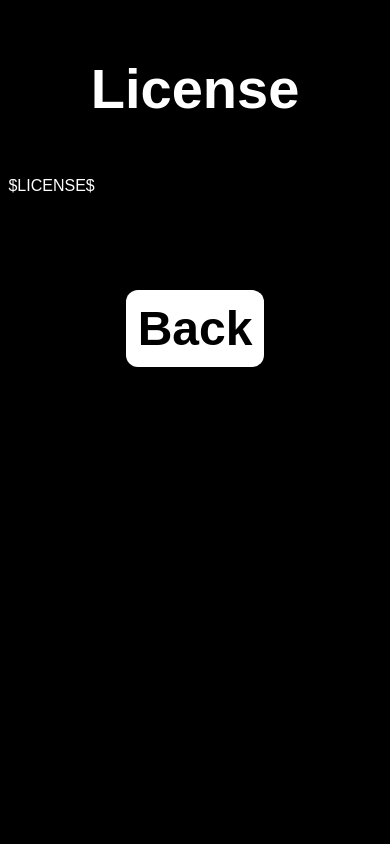
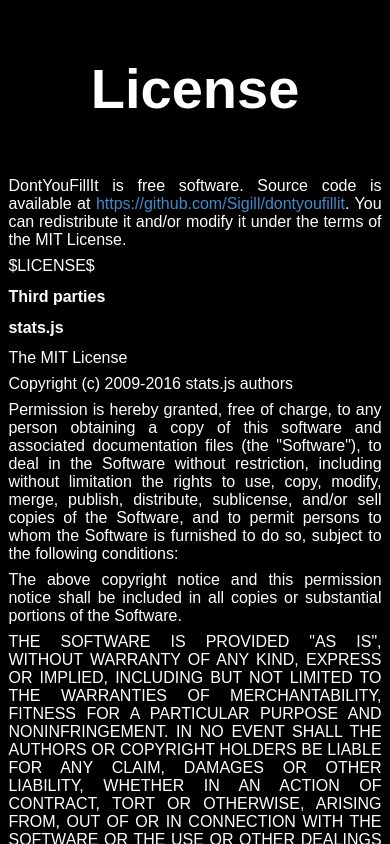
Before and after one commit to Sigill/dontyoufillit-web, a browser extension: page play.html in a window 390 px wide. Both pictures are taken after a click on the element "License". Drawn offline with Linux system fonts and the light colour scheme.

Commit message:
Responsive menus

```diff
--- a/app.css
+++ b/app.css
@@ -4,6 +4,7 @@
 
 	/* Prevent text of buttons from being accidentally selected. */
 	user-select: none;
+	-moz-user-select: none;
 
 	outline: 0;
 	outline: none;
@@ -13,13 +14,16 @@
 body, html {
 	width: 100%;
 	height: 100%;
-	overflow: hidden;
+	overflow: auto;
 	background-color: black;
 }
 
-#d {
-	width: 100%;
-	height: 100%;
+#game {
+	position: absolute;
+	top: 0;
+	left: 0;
+	bottom: 0;
+	right:0;
 }
 
 #ScoreCanvas, #PauseCanvas, #CannonCanvas, #BallCanvas, #Balls, .ball {
@@ -33,44 +37,53 @@
 	border-style: solid solid dotted;
 }
 
-.modalScreen {
+#screenContainer {
 	position: absolute;
 	display: none;
 	top: 0;
 	left: 0;
 	bottom: 0;
 	right: 0;
-	padding: 0 1ex;
-	overflow-x: hidden;
-	overflow-y: auto;
-	background-color: black;
+	overflow: auto;
+}
+
+#screenWrapper {
+	position: relative;
+	top: 0;
+	/* Otherwise the content will be hidden by the scrollbar. */
+	max-width: 100%;
+}
+
+.screen {
+	box-sizing: border-box;
+	margin: 0 1ex;
+	display: none;
+	background-color: transparent;
 	color: white;
 	z-index: -1;
-	text-align: center;
 	font-family: 'Arial';
 	cursor: default;
+	text-align: justify;
 }
-.modalScreen p {
-	font-size: 1.5em;
+.screen * {
 	margin: 0.5em 0;
 }
-#startScreen {
-	z-index: 1;
-	display: block;
-}
-#pauseScreen {
-	background-color: rgba(0, 0, 0, 0.85);
-}
-.modalScreen .title {
+.screen .title {
 	margin: 1em auto;
 	font-size: 3.5em;
 	font-weight: bold;
+	text-align: center;
 }
-.modalScreen .button {
+.screen h2, .screen h3 {
+	font-size: 1em;
+	margin: 0.8em 0;
+}
+.screen .button {
 	font-size: 3em;
 	margin: 2em auto;
+	text-align: center;
 }
-.modalScreen .button span {
+.screen .button span {
 	background-color: white;
 	color: black;
 	border-radius: 0.25em;
@@ -79,12 +92,20 @@
 	cursor: pointer;
 	line-height: 1.6;
 }
-.modalScreen .score {
+.screen .score {
 	font-size: 2em;
+	text-align: center;
 }
-.modalScreen .leftAligned {
-	text-align: left;
+
+a {
+	color: #428bca;
+	text-decoration: none;
 }
-.modalScreen .leftAligned p {
-	margin: 1em 0;
+a:hover, a:focus {
+	color: #2a6496;
+	text-decoration: underline;
 }
+a:focus {
+	outline: 5px auto -webkit-focus-ring-color;
+	outline-offset: -2px;
+}
--- a/dontyoufillit_canvas_gui.js
+++ b/dontyoufillit_canvas_gui.js
@@ -287,14 +287,14 @@
 			document.getElementById('gameoverScreenScoreMessage').style.display = (game.newHighscore ? 'none' : 'inline');
 			document.getElementById('gameoverScreenHighscoreMessage').style.display = (game.newHighscore ? 'inline' : 'none');
 			document.getElementById('gameoverScreenScore').innerHTML = game.score;
-			setScreenVisible(gameoverScreen, 1);
+			pushScreen(gameoverScreen);
 		}
 	}
 
 	function pauseGame() {
 		if(game.state == game.RUNNING()) {
 			game.pause();
-			setScreenVisible(pauseScreen, 1);
+			pushScreen(pauseScreen);
 		}
 	}
 
@@ -336,6 +336,9 @@
 
 		redrawUponResize = true;
 
+		document.getElementById('screenWrapper').style.width = GAME_WIDTH + "px";
+		document.getElementById('screenWrapper').style.marginLeft = Math.floor(H_OFFSET) + "px";
+
 		// Redraw event when the game is not running
 		if(game.state != game.RUNNING())
 			window.requestAnimationFrame(step);
@@ -371,13 +374,6 @@
 		FONT = Math.floor(SCALE / 12) + 'px Arial';
 	}
 
-	function setScreenVisible(screen, zindex) {
-		screen.style.zIndex = (zindex >= 0 ? zindex : -1);
-		screen.scrollTop = 0;
-		// Prevent flickering
-		screen.style.display = (zindex >= 0 ? 'block' : 'none');
-	}
-
 	this.MENU = 1;
 	this.GAME = 2;
 
@@ -392,6 +388,7 @@
 	        ballCtx = document.getElementById("BallCanvas").getContext('2d'),
 	      container = scoreCtx.canvas.parentNode,
 	  ballContainer = document.getElementById('Balls'),
+	screenContainer = document.getElementById('screenContainer'),
 	    startScreen = document.getElementById('startScreen'),
 	    pauseScreen = document.getElementById('pauseScreen'),
 	 gameoverScreen = document.getElementById('gameoverScreen'),
@@ -423,13 +420,50 @@
 
 	var gameState = undefined;
 
+	var screens = [];
+
+	function pushScreen(screen) {
+		if (screens.length != 0) screens[screens.length - 1].style.display = 'none';
+
+		screens.push(screen);
+		screen.style.zIndex = screens.length;
+		document.getElementById('screenWrapper').scrollTop = 0;
+		// Prevent flickering
+		screen.style.display = 'block';
+
+		screenContainer.style.display = 'block';
+		screenContainer.style.backgroundColor = (screen == pauseScreen) ? 'rgba(0, 0, 0, 0.85)' : 'black';
+	}
+
+	function popScreen() {
+		if (screens.length == 0) return;
+
+		screens.pop().style.display = 'none';
+
+		document.getElementById('screenWrapper').scrollTop = 0;
+
+		if (screens.length == 0) {
+			screenContainer.style.display = 'none';
+		} else {
+			screens[screens.length - 1].style.display = 'block';
+		}
+
+	}
+
+	function popAllScreens() {
+		while(screens.length > 0)
+			screens.pop().style.display = 'none';
+
+		screenContainer.style.display = 'none';
+	}
+
 	addTouchOrClickEvent('startScreenPlayButton', function(evt) {
 		evt.preventDefault();
 		if (isGhostEvent(evt)) return;
 		game.resume();
 		that.state = that.GAME;
 		window.requestAnimationFrame(step);
-		setScreenVisible(startScreen, -1);
+		popAllScreens();
 	});
 
 	addTouchOrClickEvent('pauseScreenContinueButton', function(evt) {
@@ -437,7 +471,7 @@
 		if (isGhostEvent(evt)) return;
 		game.resume();
 		window.requestAnimationFrame(step);
-		setScreenVisible(pauseScreen, -1);
+		popScreen();
 	});
 
 	addTouchOrClickEvent('gameoverScreenPlayAgainButton', function(evt) {
@@ -452,19 +486,19 @@
 		gameState = undefined;
 		game.reset();
 		window.requestAnimationFrame(step);
-		setScreenVisible(gameoverScreen, -1);
+		popAllScreens();
 	});
 
 	addTouchOrClickEvent('startScreenLicenseButton', function(evt) {
 		evt.preventDefault();
 		if (isGhostEvent(evt)) return;
-		setScreenVisible(licenseScreen, 2);
+		pushScreen(licenseScreen);
 	});
 
 	addTouchOrClickEvent('licenseScreenBackButton', function(evt) {
 		evt.preventDefault();
 		if (isGhostEvent(evt)) return;
-		setScreenVisible(licenseScreen, -1);
+		popScreen();
 	});
 
 	var SCALE, GAME_WIDTH, GAME_HEIGHT, V_OFFSET, H_OFFSET,
@@ -496,6 +530,8 @@
 
 	resizeCanvas();
 
+	pushScreen(startScreen);
+
 	window.requestAnimationFrame(step);
 }
 
--- a/play.html
+++ b/play.html
@@ -25,41 +25,50 @@
 <!-- END FAVICONS -->
 </head>
 <body>
-<div id="d">
+<div id="game">
 	<canvas id="ScoreCanvas"></canvas>
 	<canvas id="PauseCanvas"></canvas>
 	<canvas id="CannonCanvas"></canvas>
 	<canvas id="BallCanvas"></canvas>
 	<div id="Balls"></div>
 </div>
-<div id="startScreen" class="modalScreen">
-	<div class="container">
+<div id="screenContainer">
+	<div id="screenWrapper">
+		<div id="startScreen" class="screen">
 			<p class="title">DontYouFillIt</p>
-		<p>Developped by Cyrille&nbsp;Faucheux</p>
 			<p class="button"><span id="startScreenPlayButton">Play</span></p>
 			<p class="button"><span id="startScreenLicenseButton">License</span></p>
 		</div>
-</div>
-<div id="pauseScreen" class="modalScreen">
-	<div class="container">
+		<div id="pauseScreen" class="screen">
 			<p class="title">Game paused</p>
 			<p class="button"><span id="pauseScreenContinueButton">Continue</span></p>
 		</div>
-</div>
-<div id="gameoverScreen" class="modalScreen">
-	<div class="container">
+		<div id="gameoverScreen" class="screen">
 			<p class="title">Game Over</p>
 			<p class="score"><span id="gameoverScreenScoreMessage">Your score</span><span id="gameoverScreenHighscoreMessage">New highscore</span>: <span id="gameoverScreenScore"></span></p>
 			<p class="button"><span id="gameoverScreenPlayAgainButton">Play again</span></p>
 		</div>
+		<div id="licenseScreen" class="screen">
+			<p class="title">License</p>
+			<p>DontYouFillIt is free software. Source code is available at <a href="https://github.com/Sigill/dontyoufillit">https://github.com/Sigill/dontyoufillit</a>. You can redistribute it and/or modify it under the terms of the MIT License.</p>
+			$LICENSE$
+
+			<h2>Third parties</h2>
+			<h3>stats.js</h3>
+			<p>The MIT License</p>
+			<p>Copyright (c) 2009-2016 stats.js authors</p>
+			<p>Permission is hereby granted, free of charge, to any person obtaining a copy of this software and associated documentation files (the "Software"), to deal in the Software without restriction, including without limitation the rights to use, copy, modify, merge, publish, distribute, sublicense, and/or sell copies of the Software, and to permit persons to whom the Software is furnished to do so, subject to the following conditions:</p>
+			<p>The above copyright notice and this permission notice shall be included in all copies or substantial portions of the Software.</p>
+			<p>THE SOFTWARE IS PROVIDED "AS IS", WITHOUT WARRANTY OF ANY KIND, EXPRESS OR IMPLIED, INCLUDING BUT NOT LIMITED TO THE WARRANTIES OF MERCHANTABILITY, FITNESS FOR A PARTICULAR PURPOSE AND NONINFRINGEMENT. IN NO EVENT SHALL THE AUTHORS OR COPYRIGHT HOLDERS BE LIABLE FOR ANY CLAIM, DAMAGES OR OTHER LIABILITY, WHETHER IN AN ACTION OF CONTRACT, TORT OR OTHERWISE, ARISING FROM, OUT OF OR IN CONNECTION WITH THE SOFTWARE OR THE USE OR OTHER DEALINGS IN THE SOFTWARE.</p>
+
+			<h3>requestAnimationFrame polyfill</h3>
+			<p>The MIT License (MIT)</p>
+			<p>Copyright (c) 2013 Darius Bacon</p>
+			<p>Permission is hereby granted, free of charge, to any person obtaining a copy of this software and associated documentation files (the "Software"), to deal in the Software without restriction, including without limitation the rights to use, copy, modify, merge, publish, distribute, sublicense, and/or sell copies of the Software, and to permit persons to whom the Software is furnished to do so, subject to the following conditions:</p>
+			<p>The above copyright notice and this permission notice shall be included in all copies or substantial portions of the Software.</p>
+			<p>THE SOFTWARE IS PROVIDED "AS IS", WITHOUT WARRANTY OF ANY KIND, EXPRESS OR IMPLIED, INCLUDING BUT NOT LIMITED TO THE WARRANTIES OF MERCHANTABILITY, FITNESS FOR A PARTICULAR PURPOSE AND NONINFRINGEMENT. IN NO EVENT SHALL THE AUTHORS OR COPYRIGHT HOLDERS BE LIABLE FOR ANY CLAIM, DAMAGES OR OTHER LIABILITY, WHETHER IN AN ACTION OF CONTRACT, TORT OR OTHERWISE, ARISING FROM, OUT OF OR IN CONNECTION WITH THE SOFTWARE OR THE USE OR OTHER DEALINGS IN THE SOFTWARE.</p>
+			<p class="button"><span id="licenseScreenBackButton">Back</span></p>
 		</div>
-<div id="licenseScreen" class="modalScreen">
-	<div class="container">
-		<p class="title">License</p>
-		<div class="leftAligned">
-		$LICENSE$
-		</div>
-		<p class="button"><span id="licenseScreenBackButton">Back</span></p>
 	</div>
 </div>
 <!-- BEGIN JS -->
```
Lines whose indentation alone changed are shown as unchanged.
